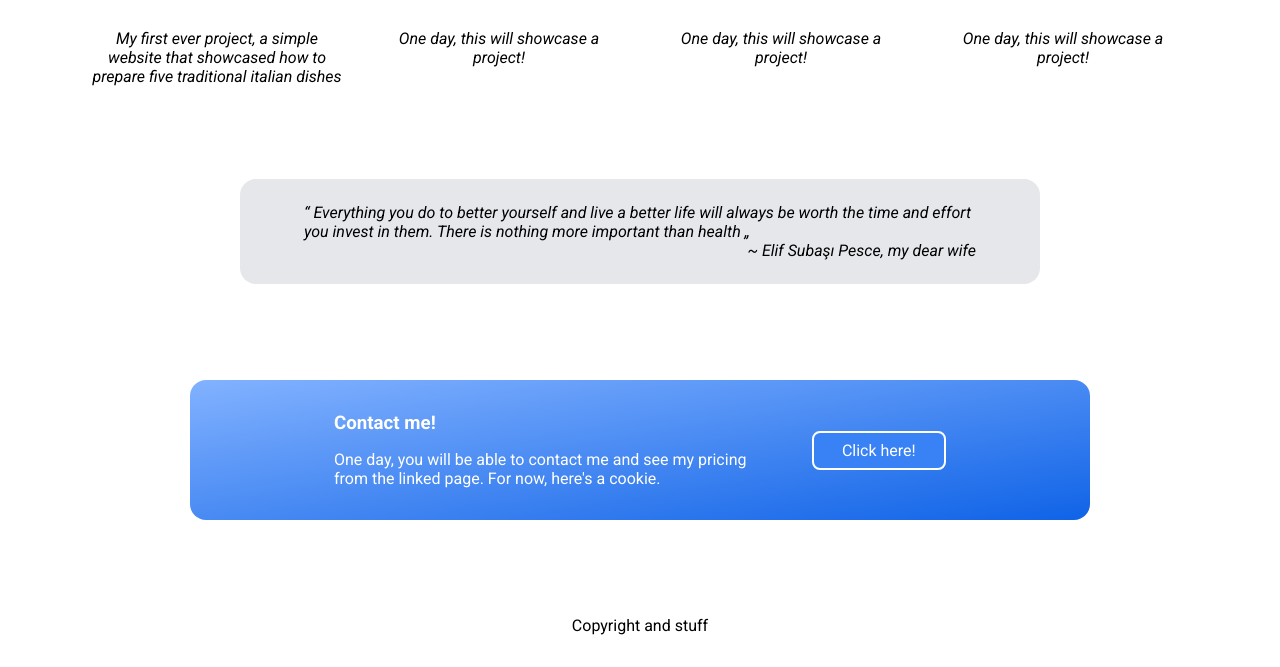
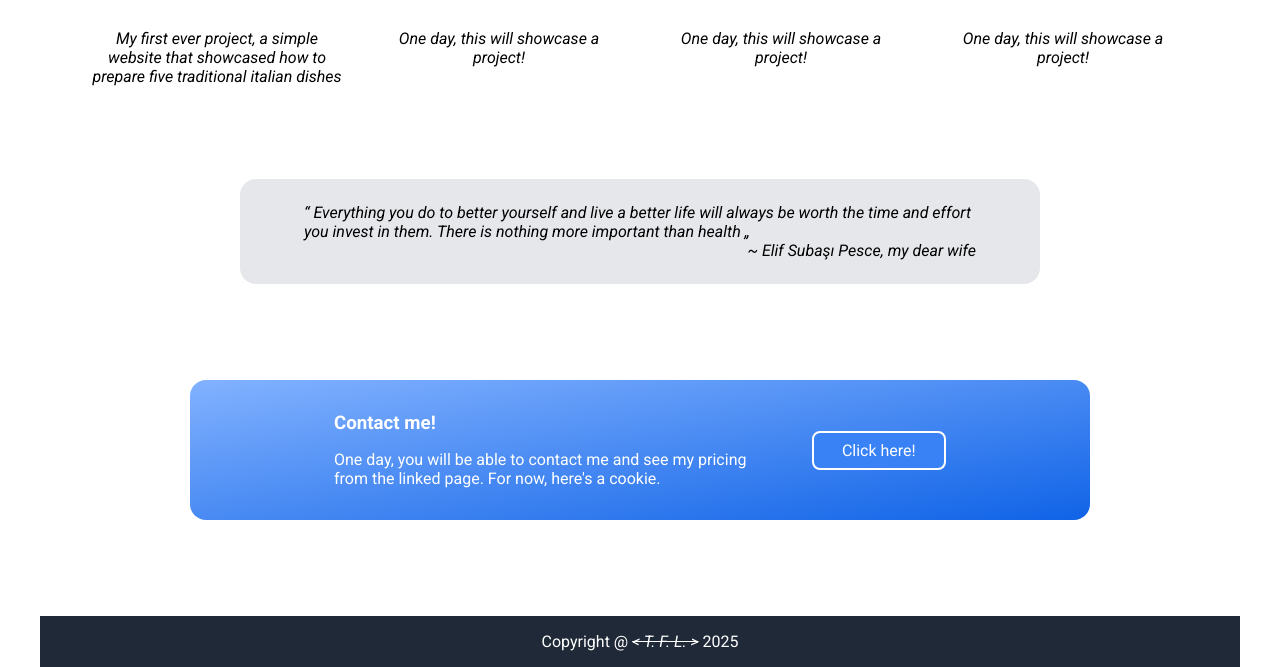
Before and after one commit to PesceLeonardo/landing-page, a plain HTML site: page index.html in a window 1280 px wide. Shown: the part 884-1551 px from the top of the page. Before the commit the page ends 1519 px from the top, so only its background shows below. Drawn offline with Linux system fonts and the light colour scheme.

Commit message:
Add and style footer and add copyright by <T.F.L.>

```diff
--- a/index.html
+++ b/index.html
@@ -151,7 +151,7 @@
 
     <!-- Fifth part : Footer -->
 
-    <footer>Copyright and stuff</footer>
+    <footer>Copyright @ <span>&lt T. F. L. &gt</span> 2025</footer>
 
     <script src="./script.js"></script>
   </body>
--- a/styles.css
+++ b/styles.css
@@ -249,3 +249,24 @@ blockquote cite a {
 
     align-self: center;
 }
+
+.contact-me button:hover {
+    background-color: #2374f6;
+}
+
+/* Properties for the footer */
+
+footer {
+    padding: 16px;
+    width: 1200px;
+
+    color: white;
+    background-color: #1F2937;
+
+    text-align: center;
+}
+
+footer span {
+    font-style: italic;
+    text-decoration: line-through;
+}
```
